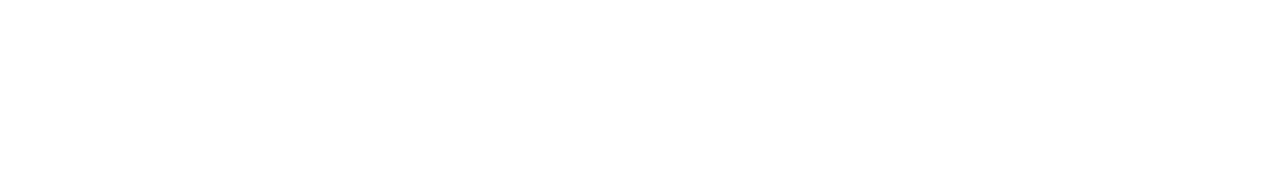
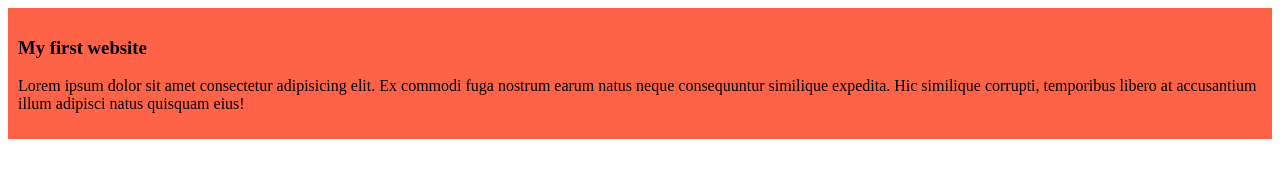
Before and after one commit to mahfuj80/my-simple-website, a plain HTML site: page index.html in a window 1280 px wide. Drawn offline with Linux system fonts and the light colour scheme.

Commit message:
added the first blog

```diff
--- a/index.html
+++ b/index.html
@@ -4,8 +4,12 @@
     <meta charset="UTF-8">
     <meta name="viewport" content="width=device-width, initial-scale=1.0">
     <title>My Simple Website</title>
+    <link rel="stylesheet" href="styles/blog.css">
 </head>
 <body>
-
+    <div>
+        <h3>My first website</h3>
+        <p>Lorem ipsum dolor sit amet consectetur adipisicing elit. Ex commodi fuga nostrum earum natus neque consequuntur similique expedita. Hic similique corrupti, temporibus libero at accusantium illum adipisci natus quisquam eius!</p>
+    </div>
 </body>
 </html>
--- /dev/null
+++ b/styles/blog.css
@@ -0,0 +1,4 @@
+div{
+    background-color: tomato;
+    padding: 10px;
+}
```
